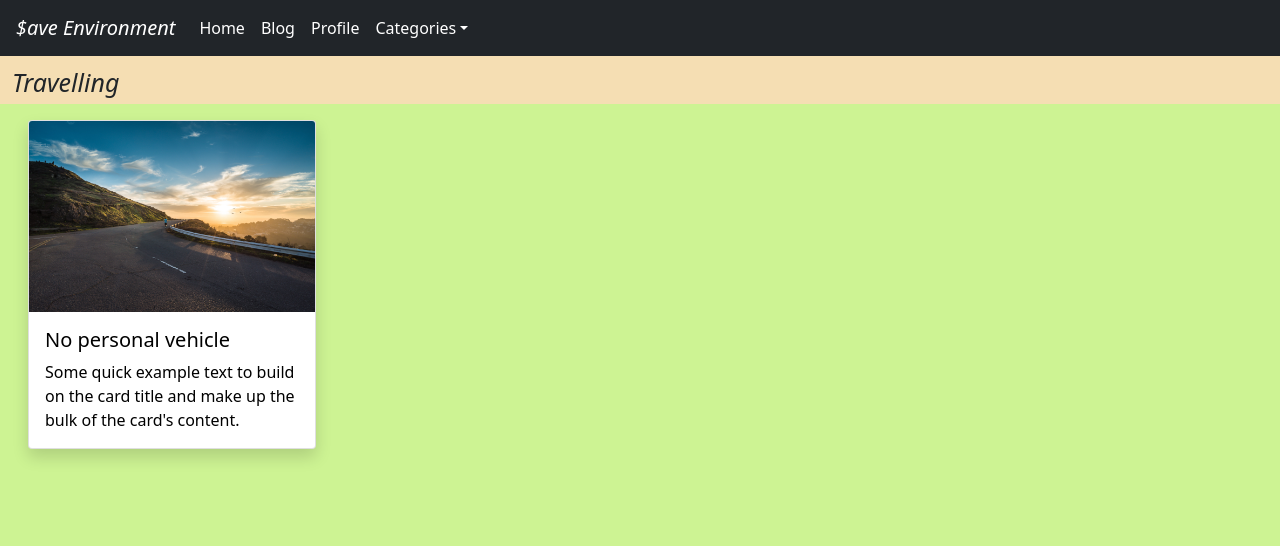
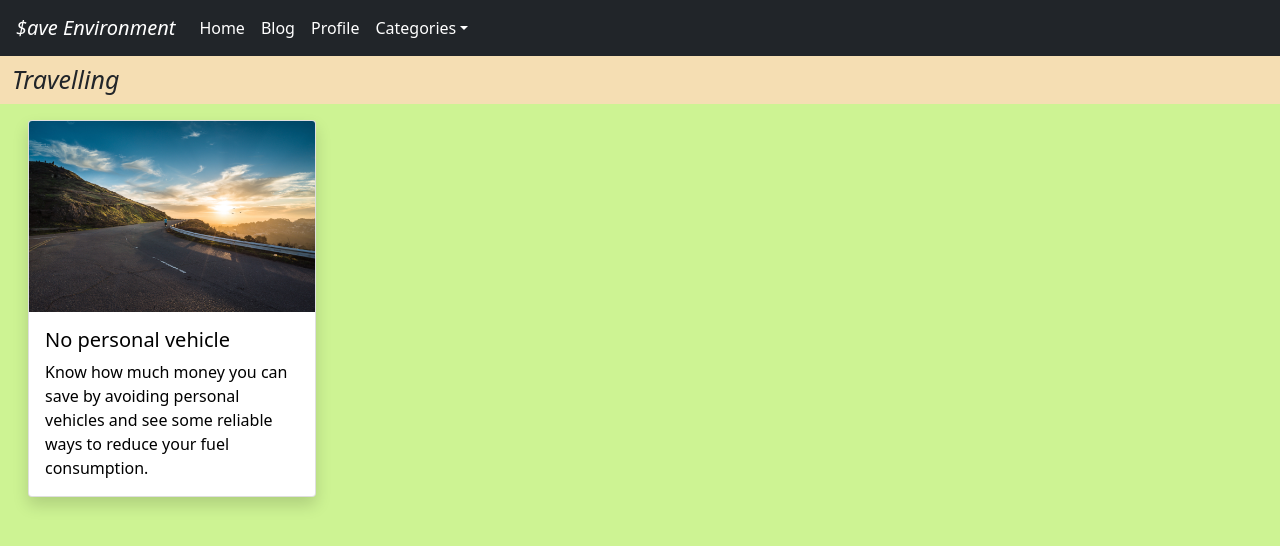
Before and after one commit to AnuraagReddy123/Connecting-IITTP, a React (Create React App) app: page /travelling in a window 1280 px wide. Shown: the top 546 px of the page. Built offline with nearby package versions, Linux system fonts and the light colour scheme.

Commit message:
changed dummy decription of cards

```diff
--- a/src/pages/Home/home.js
+++ b/src/pages/Home/home.js
@@ -29,7 +29,7 @@ function Home(props) {
                     >
                       <CategoryCard
                         cardName="Composting"
-                        cardText="lkgoiuew ierbiwue ejkrbIU sknFBOA KLSFI jko."
+                        cardText="Composting takes food scraps, plants, and other organic matter and returns it to the earth to create a nutrient rich soil. And, it’s awesome for the planet."
                         cardImageLink={compostingImage}
                       />
                     </Link>
--- a/src/pages/Travel/travelling.js
+++ b/src/pages/Travel/travelling.js
@@ -17,7 +17,7 @@ function Travelling(props) {
             <div>
               <nav className="navbar navbar-light travellingNavbar">
                 <div className="container-fluid">
-                  <span className="categoryName">Travelling</span>
+                  <h4 className="categoryName">Travelling</h4>
                 </div>
               </nav>
 
@@ -27,8 +27,7 @@ function Travelling(props) {
                     <Link to="/travelling/vehicles" className="vehicleCardLink">
                       <CategoryCard
                         cardName="No personal vehicle"
-                        cardText="Some quick example text to build on the card title and make up the
-          bulk of the card's content."
+                        cardText="Know how much money you can save by avoiding personal vehicles and see some reliable ways to reduce your fuel consumption."
                         cardImageLink = {vehicleImage}
                       />
                     </Link>
```
